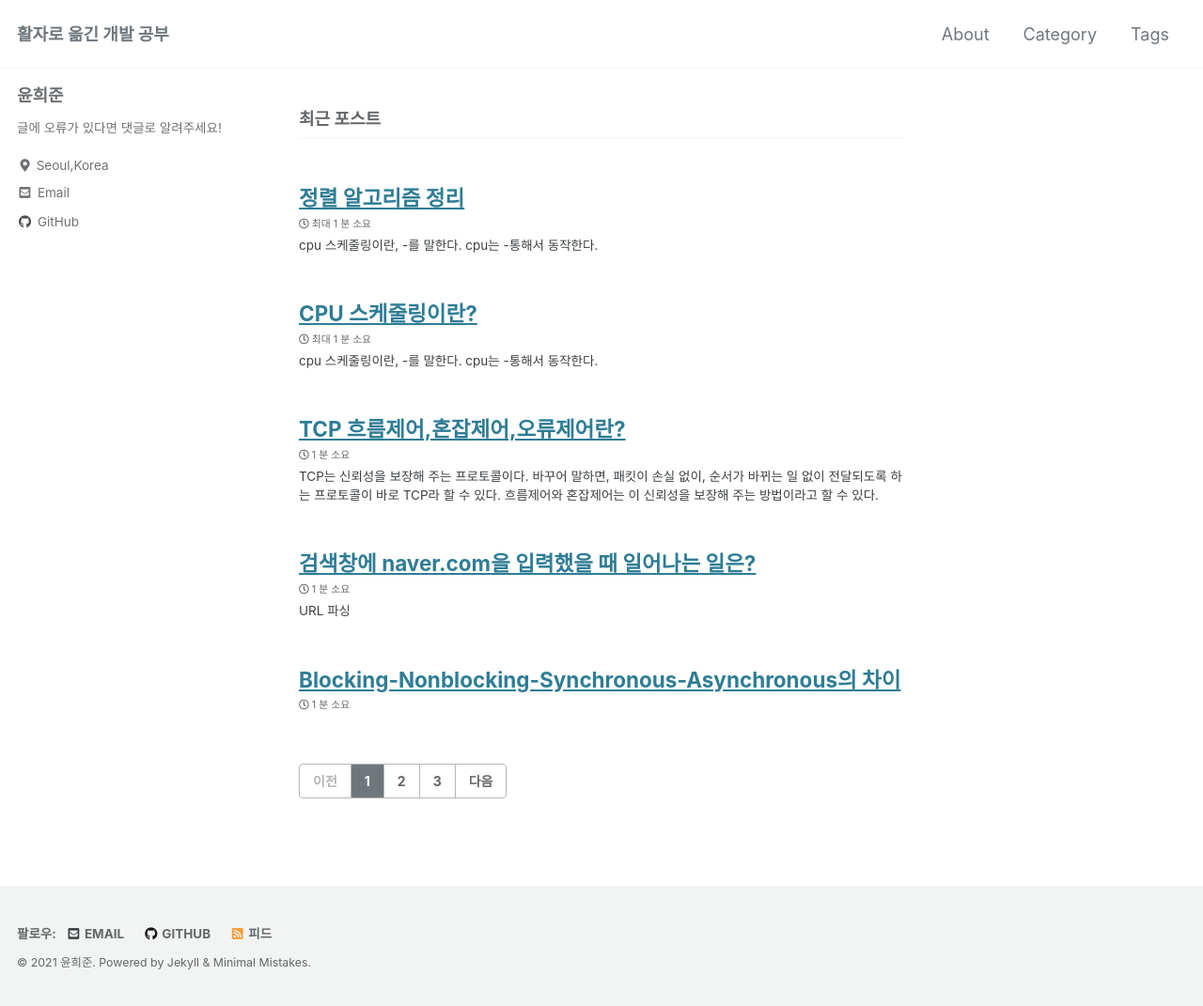
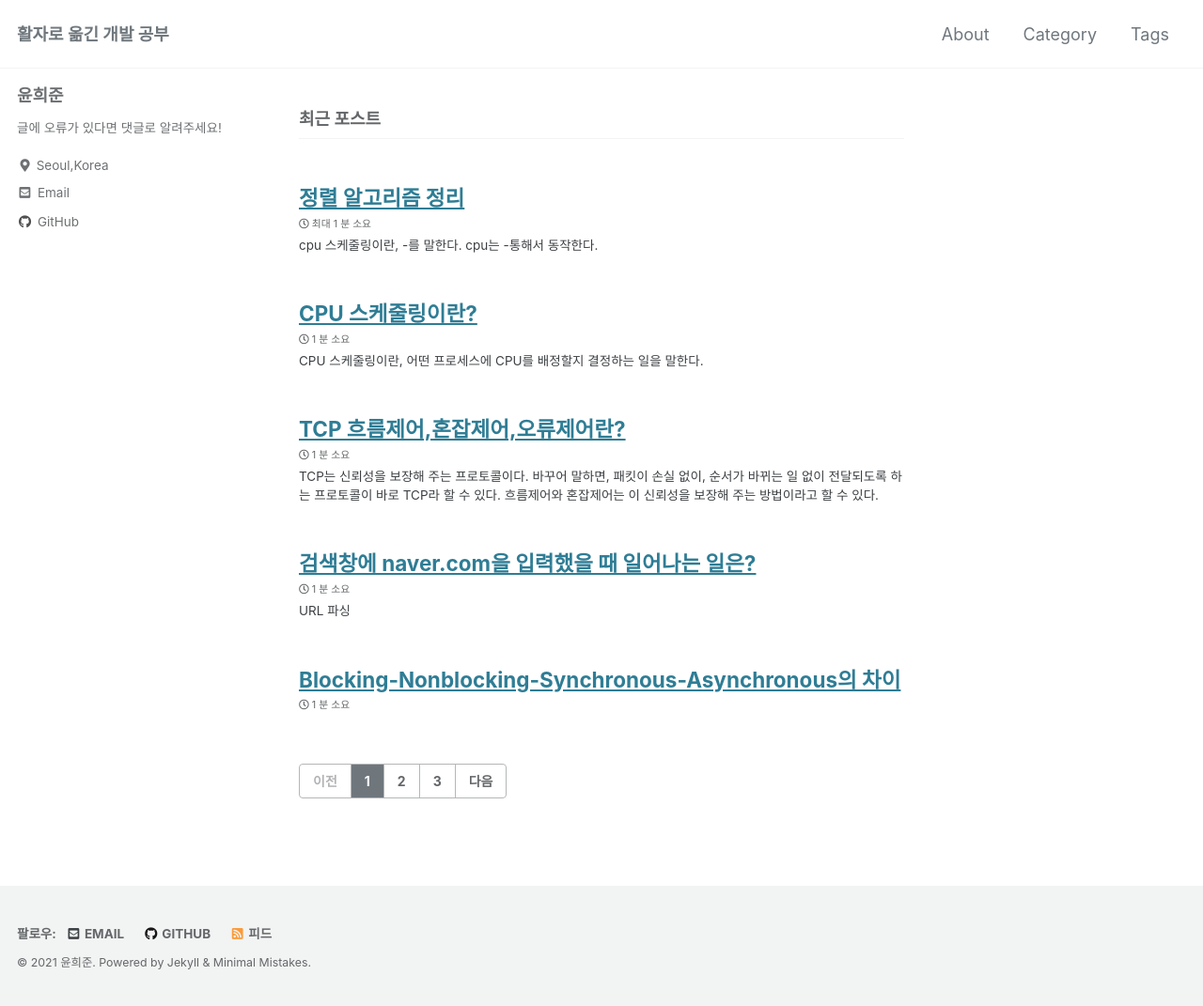
Before and after one commit to gml9812/gml9812.github.io, a Jekyll site: the page built from index.html, in a window 1280 px wide. Shown: the whole page at 94% size. Built offline with Jekyll 4.4.1, drawn with Linux system fonts in a browser that asks for light colours; cached includes are drawn as plain includes; the list of posts is cut into pages by our own code; part of the change alters nothing that is shown.

Commit message:
포스팅 일부 수정

```diff
--- a/_posts/2021-11-03-what-is-cpu-scheduling copy.md
+++ b/_posts/2021-11-03-what-is-cpu-scheduling copy.md
@@ -9,29 +9,44 @@ toc: true
 toc_label: "목차"
 ---
 
-cpu 스케줄링이란, -를 말한다.
-cpu는 -통해서 동작한다.
-
-이를 위해 cpu 스케줄링이 필요하다.
+CPU 스케줄링이란, 어떤 프로세스에 CPU를 배정할지 결정하는 일을 말한다.
 
 ![image](https://user-images.githubusercontent.com/28294925/140335262-08c9eec0-a729-4cc6-8bf4-774406c40f8b.png)
 
+## 목적
+
+CPU 스케줄링은 특정 프로세스를 배제하는 일 없이 모든 프로세스가 자원을 공평하게 배정받으며(공평성), 시스템 자원을 놀리지 않고(효율성), 중요한 프로세스에 자원을 먼저 배분하며(안정성), 적절한 시간 안에 프로세스의 요구에 반응하고(반응 시간 보장), 특정 프로세스의 작업을 무한히 연기시키지 않는(무한 연기 방지) 것을 목적으로 한다.
+
+## 단계
+
+### 고수준 스케줄링(long-term scheduling, job scheduling)
+
+시스템의 과부하를 막기 위해, 실행 가능한 프로세스의 개수를 조절한다.
+
+### 중간 수준 스케줄링
+
+중지(suspend)와 활성화(active)로 활성화된 프로세스 수를 조절한다.
+
+### 저수준 스케줄링(short-term scheduling)
+
+어떤 프로세스에 CPU를 할당할지, 어떤 프로세스를 대기 상태로 보낼 지 등을 결정한다. 중간 수준 스케줄링은 프로세스를 중지(suspend)하지만, 저수준 스케줄링은 대기 상태로 보낸다는 것이 차이점이다. 아래 대부분의 내용이 저수준 스케줄링에 해당한다.
 
 
 
-### 목적
+## 선점형vs비선점형(preemptive vs non-preemptive)
 
+특정 프로세스가 CPU를 점유하고 있을 때, 운영체제가 해당 프로세스의 CPU를 빼앗아 다른 프로세스에 할당할 수 있는 지 여부를 말한다. 선점형 스케줄링의 경우 운영체제가 CPU를 빼앗을 수 있어 처리 시간이 매우 긴 프로세스가 CPU를 독점하는 상황을 막을 수 있지만, 잦은 문맥 교환으로 오버헤드가 크다는 단점이 있다. 비선점형 스케줄링의 경우 CPU를 빼앗을 수 없어 오버헤드가 상대적으로 적지만, 프로세스가 어떤 순서로 CPU를 할당받느냐에 따라 효율성 차이가 크다.
 
-### 단계
+## CPU bound vs I/O bound
 
-### 선점형vs비선점형
+프로세스가 대기 상태에 있다가 CPU를 할당핟아 실행하면 CPU burst, 입출력 작업을 수행하면 I/O burst라고 한다.
 
-### CPU bound vs I/O bound
+CPU bound process의 경우 CPU burst가 많은 프로세스를 말하고, I/O bound process는 I/O burst가 많은 프로세스를 말한다.
 
-### 전면 프로세스 vs 후면 프로세스
+## 전면 프로세스 vs 후면 프로세스
 
 
 
 
 참고:
--
+- https://bnzn2426.tistory.com/65
```
